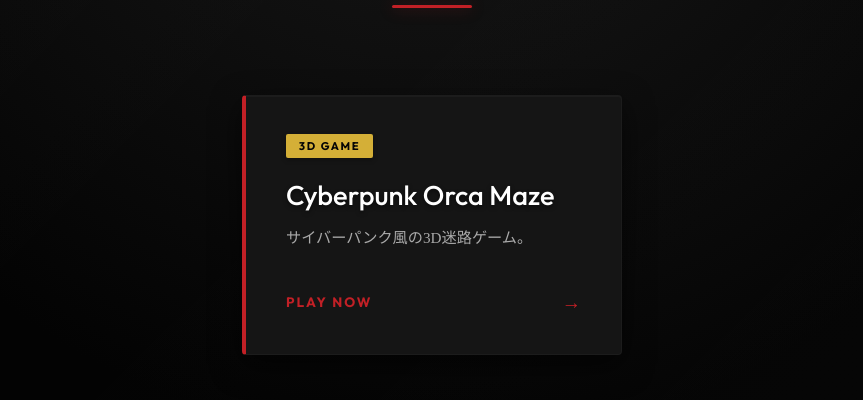
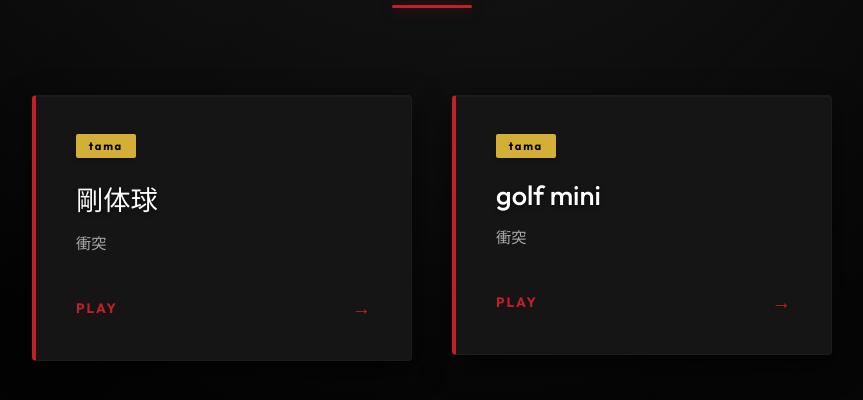
Before and after one commit to otameshi-822/otameshi-822.github.io, a website: page index.html in a window 1280 px wide. Shown: the part 270-670 px from the top of the page, without its empty margins (208-1071 px from the left). Drawn offline with Linux system fonts and the light colour scheme.

Commit message:
Update index.html

```diff
--- a/index.html
+++ b/index.html
@@ -5,13 +5,13 @@
     <meta name="viewport" content="width=device-width, initial-scale=1.0">
 
     <!-- SEOメタタグ (検索エンジン対策) -->
-    <title>馬鹿公房 (UMA SHIKA KOBO) | オリジナルWebゲーム＆アプリ</title>
-    <meta name="description" content="馬鹿公房 (UMA SHIKA KOBO) は、サイバーパンク風3D迷路など、オリジナルブラウザゲームやWebアプリを公開しているポータルサイトです。">
-    <meta name="keywords" content="馬鹿公房, 馬鹿工房, UMA SHIKA KOBO, ブラウザゲーム, 3Dゲーム, Webアプリ, インディーズゲーム">
-    <meta name="author" content="馬鹿公房">
+    <title>馬鹿工房 (UMA SHIKA KOBO) | オリジナルWebゲーム＆アプリ</title>
+    <meta name="description" content="馬鹿工房 (UMA SHIKA KOBO) は、サイバーパンク風3D迷路など、オリジナルブラウザゲームやWebアプリを公開しているポータルサイトです。">
+    <meta name="keywords" content="馬鹿工房, 馬鹿工房, UMA SHIKA KOBO, ブラウザゲーム, 3Dゲーム, Webアプリ, インディーズゲーム">
+    <meta name="author" content="馬鹿工房">
 
     <!-- OGP (SNSでシェアされた時の表示用設定) -->
-    <meta property="og:title" content="馬鹿公房 (UMA SHIKA KOBO) 公式サイト">
+    <meta property="og:title" content="馬鹿工房 (UMA SHIKA KOBO) 公式サイト">
     <meta property="og:description" content="サイバーパンク風3D迷路など、オリジナルブラウザゲームやWebアプリを公開しているポータルサイトです。">
     <meta property="og:type" content="website">
 
@@ -19,6 +19,7 @@
     <link rel="preconnect" href="https://fonts.googleapis.com">
     <link rel="preconnect" href="https://fonts.gstatic.com" crossorigin>
     <link href="https://fonts.googleapis.com/css2?family=Noto+Serif+JP:wght@400;700&family=Outfit:wght@300;500;700&display=swap" rel="stylesheet">
+    <script type="module" src="./main.js"></script>
 </head>
 <body>
     <div class="urushi-bg"></div>
@@ -29,17 +30,32 @@
         </header>
 
         <main class="games-section">
-            <a href="./3d-maze/index.html" class="game-card">
+            <a href="./tama/index.html" class="game-card">
                 <div class="card-inner">
                     <div class="card-header">
-                        <span class="game-tag">3D GAME</span>
+                        <span class="game-tag">tama</span>
                     </div>
                     <div class="card-body">
-                        <h2>Cyberpunk Orca Maze</h2>
-                        <p>サイバーパンク風の3D迷路ゲーム。</p>
+                        <h2>剛体球</h2>
+                        <p>衝突</p>
                     </div>
                     <div class="card-footer">
-                        <span class="play-text">PLAY NOW</span>
+                        <span class="play-text">PLAY</span>
+                        <div class="arrow-icon">→</div>
+                    </div>
+                </div>
+            </a>
+             <a href="./golf/index.html" class="game-card">
+                <div class="card-inner">
+                    <div class="card-header">
+                        <span class="game-tag">tama</span>
+                    </div>
+                    <div class="card-body">
+                        <h2>golf mini</h2>
+                        <p>衝突</p>
+                    </div>
+                    <div class="card-footer">
+                        <span class="play-text">PLAY</span>
                         <div class="arrow-icon">→</div>
                     </div>
                 </div>
```
